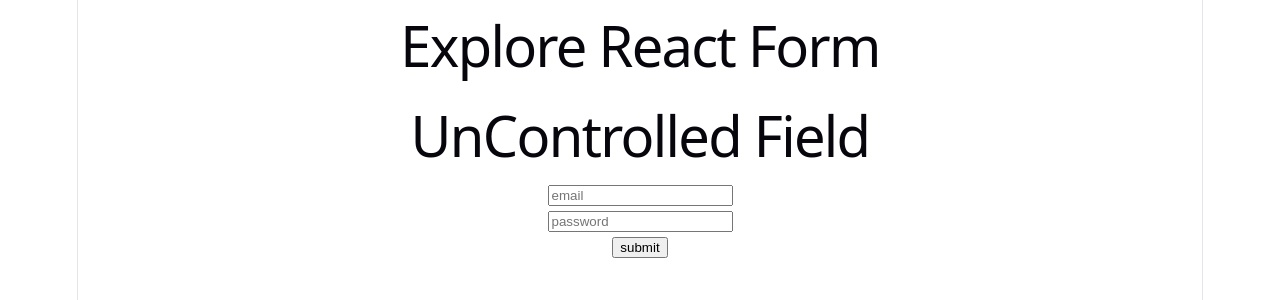
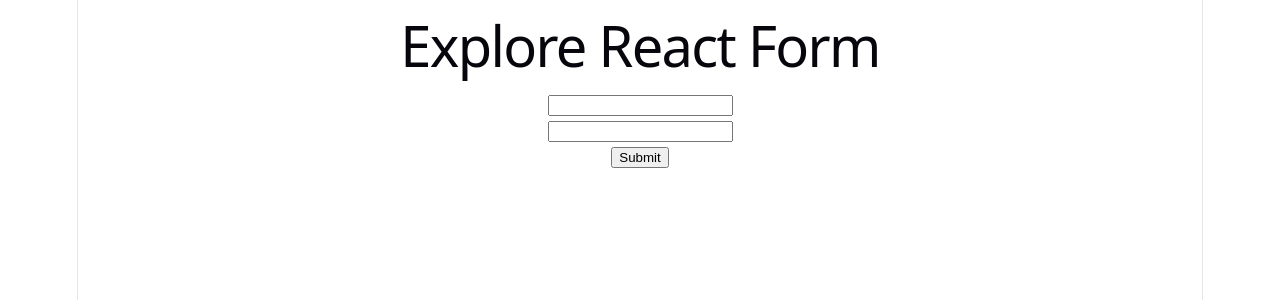
Before and after one commit to abdussattarsakil/react-form-explore, a React (Vite) app: page / in a window 1280 px wide. Shown: the top 300 px of the page. Built offline with nearby package versions, Linux system fonts and the light colour scheme.

Commit message:
learn custom hook

```diff
--- a/src/App.jsx
+++ b/src/App.jsx
@@ -1,6 +1,7 @@
 import './App.css'
 import ControlledField from './components/ControlledField/ControlledField'
 import FormAction from './components/FormAction/FormAction'
+import HookForm from './components/hooks/HookForm'
 import SimpleForm from './components/SimpleForm/SimpleForm'
 import UnControlledField from './components/UnControlledField/UnControlledField'
 
@@ -9,10 +10,11 @@
   return (
     <>
        <h1>Explore React Form</h1>
-       {/* <SimpleForm></SimpleForm>
-       <FormAction></FormAction>
-       <ControlledField></ControlledField> */}
-       <UnControlledField></UnControlledField>
+       {/* <SimpleForm></SimpleForm> */}
+       {/* <FormAction></FormAction> */}
+       {/* <ControlledField></ControlledField> */}
+       {/* <UnControlledField></UnControlledField> */}
+       <HookForm></HookForm>
     </>
   )
 }
--- /dev/null
+++ b/src/components/hooks/HookForm.jsx
@@ -0,0 +1,26 @@
+import useInputField from "./UseInputField";
+
+const HookForm = () => {
+
+    const [name, nameOnChange] = useInputField("");
+    const [password,passwordOnChange]=useInputField("")
+
+    const handleSubmit = e => {
+        e.preventDefault();
+        console.log("Submit",name,password);
+    }
+
+    return (
+        <div>
+            <form onSubmit={handleSubmit}>
+                <input type="text" name="name" onChange={nameOnChange} defaultValue={name} />
+                <br />
+                <input onChange={passwordOnChange} defaultValue={password} type="password" name="password" />
+                <br />
+                <input type="submit" value="Submit" />
+            </form>
+        </div>
+    );
+};
+
+export default HookForm;
--- /dev/null
+++ b/src/components/hooks/useInputField.jsx
@@ -0,0 +1,13 @@
+import { useState } from "react";
+
+const useInputField =(defaultValue)=>{
+const [fieldValue,setFieldValue]=useState(defaultValue);
+
+const handleFieldChange=e=>{
+    setFieldValue(e.target.value);
+}
+
+return [fieldValue,handleFieldChange]
+}
+
+export default useInputField;
```
